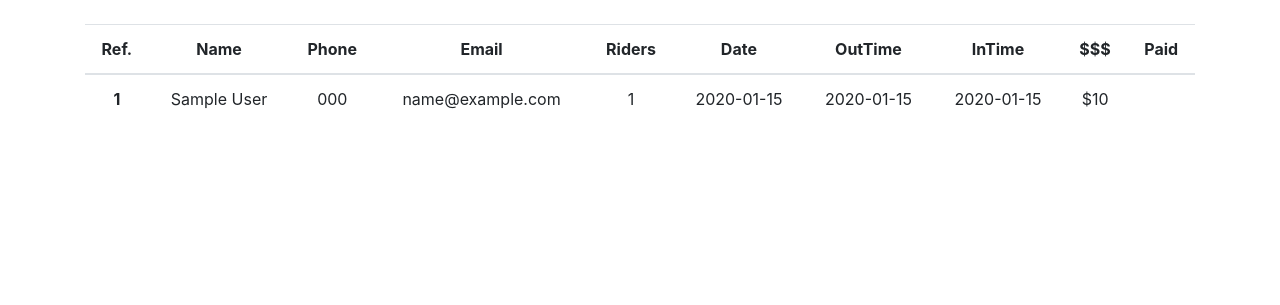
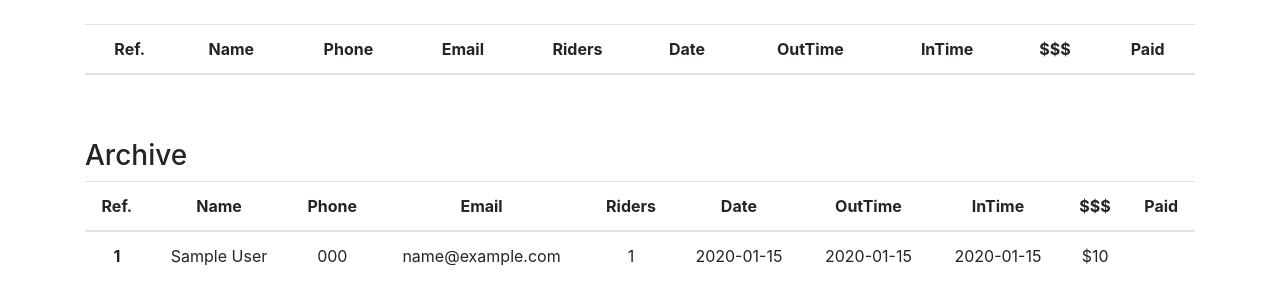
Before and after one commit to rheal3/IslandBikeRentals, a Flask app: page /bookings/ in a window 1280 px wide. Shown: the part 56-361 px from the top of the page. Run offline with Flask 2, Linux system fonts and the light colour scheme; a user stored in the database is signed in; tables that the repository leaves empty hold one stand-in row (values such as "Sample post"); lists and menus that the app fills with data are empty; some libraries are stand-ins or nearby versions.

Commit message:
added archive to bookings index page

```diff
--- a/src/controllers/bookings_controller.py
+++ b/src/controllers/bookings_controller.py
@@ -6,6 +6,7 @@ from main import db
 from flask import Blueprint, request, jsonify, render_template, redirect, url_for
 from sqlalchemy.orm import joinedload
 from flask_login import login_required, current_user
+from datetime import date
 
 bookings = Blueprint("bookings", __name__, url_prefix="/bookings")
 
@@ -15,9 +16,10 @@ def booking_index():
     """
     Returns index of all bookings.
     """
+    today = str(date.today())
     bookings = Booking.query.order_by(Booking.booking_date.asc()).all()
     payments = Payment.query.all()
-    return render_template("bookings_index.html", bookings=bookings, payments=payments)
+    return render_template("bookings_index.html", bookings=bookings, payments=payments, today=today)
 
 @bookings.route("/<int:id>", methods=["POST", "GET"])
 @login_required
@@ -84,4 +86,6 @@ def booking_update(id):
 
     booking = Booking.query.get(id)
     payment = Payment.query.filter_by(booking_id=id).first()
-    return render_template("booking_update.html", booking=booking, payment=payment)
+    booking_date = booking.booking_date.split("-")
+    date = {"month": booking_date[1], "day": booking_date[2], "year": booking_date[0]}
+    return render_template("booking_update.html", booking=booking, payment=payment, date=date)
--- a/src/controllers/rent_controller.py
+++ b/src/controllers/rent_controller.py
@@ -54,6 +54,9 @@ def booking_create():
 
         amt_due = total_due(return_time, collection_time, num_participants)
 
+        db.session.add(new_booking)
+        db.session.commit()
+
         return redirect(url_for("rent.booking_payment", amt_due=amt_due, id=new_booking.id))
     return render_template("rental_form.html")
 
--- a/src/templates/bookings_index.html
+++ b/src/templates/bookings_index.html
@@ -19,6 +19,8 @@
     </thead>
     <tbody>
         {% for booking in bookings %}
+        {% if booking.booking_date >= today and booking.rental_complete == False %}
+        <p>{{booking.rental_complete}}</p>
             <tr class="clickable text-center" onclick="window.location='/bookings/{{booking.id}}'"><a href=""></a>
                 <th scope="row">{{booking.id}}</th>
                 <td>{{booking.first_name}} {{booking.last_name}}</td>
@@ -37,6 +39,51 @@
                     {% endif %}
                 {% endfor %}
             </tr>
+        {% endif %}
         {% endfor %}
     </tbody>
+</table>
+<br/>
+<br/>
+<h3>Archive</h3>
+<table class="table table-hover text-center">
+    <thead>
+        <tr>
+            <th scope="col">Ref.</th>
+            <th scope="col">Name</th>
+            <th scope="col">Phone</th>
+            <th scope="col">Email</th>
+            <th scope="col">Riders</th>
+            <th scope="col">Date</th>
+            <th scope="col">OutTime</th>
+            <th scope="col">InTime</th>
+            <th scope="col">$$$</th>
+            <th scope="col">Paid</th>
+        </tr>
+    </thead>
+    <tbody>
+        {% for booking in bookings %}
+        {% if booking.booking_date < today or booking.rental_complete == True %}
+            <tr class="clickable text-center" onclick="window.location='/bookings/{{booking.id}}'"><a href=""></a>
+                <th scope="row">{{booking.id}}</th>
+                <td>{{booking.first_name}} {{booking.last_name}}</td>
+                <td>{{booking.phone}}</td>
+                <td>{{booking.email}}</td>
+                <td>{{booking.num_participants}}</td>
+                <td>{{booking.booking_date}}</td>
+                <td>{{booking.collection_time}}</td>
+                <td>{{booking.return_time}}</td>
+                {% for payment in payments %}
+                    {% if payment.booking_id == booking.id %}
+                        <td>${{payment.full_amount_due}}</td>
+                        {% if payment.remainder_due == 0 %}
+                        <td><span>&#10003;</span></td>
+                        {% endif %}
+                    {% endif %}
+                {% endfor %}
+            </tr>
+        {% endif %}
+        {% endfor %}
+    </tbody>
+</table>
 {% endblock %}
```
Also changed, not shown: src/templates/booking_update.html (+4 -19 lines). Lines whose indentation alone changed are shown as unchanged.
